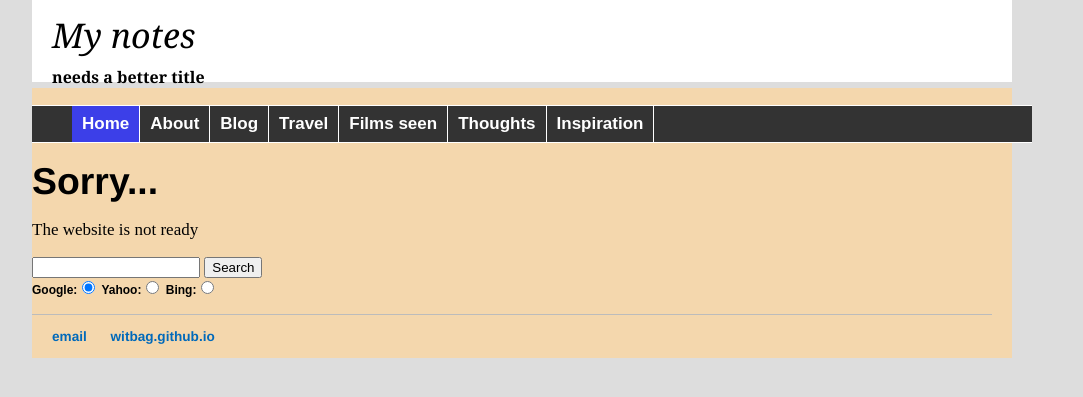
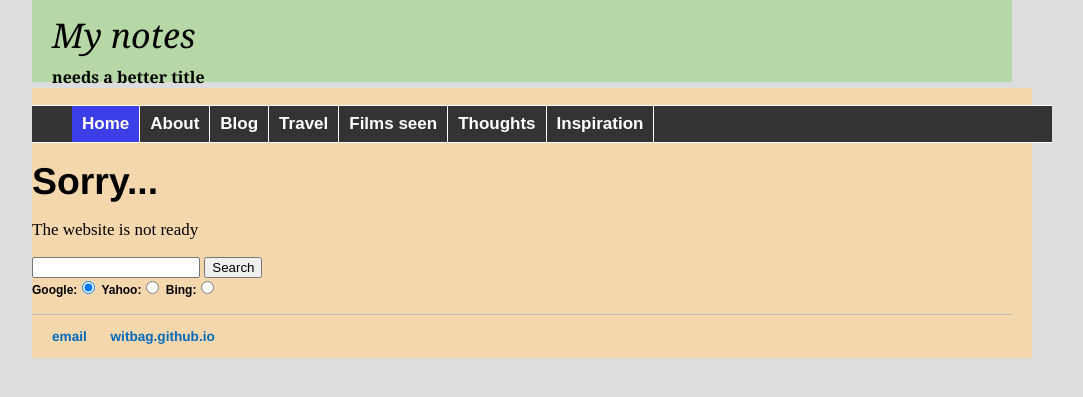
Before and after one commit to witbag/witbag.github.io, a Jekyll site: the page built from index.html, in a window 1280 px wide. Shown: the top 397 px of the page, without its empty margins (118-1201 px from the left). Built offline with Jekyll 4.4.1, drawn with Linux system fonts in a browser that asks for light colours.

Commit message:
Update main.css

```diff
--- a/css/main.css
+++ b/css/main.css
@@ -7,14 +7,13 @@ background: #FFFFFF;
 }
 #style_header {                 /*TOP BAR*/
 height: 82px;
-padding-bottom: 10px
 background: #b5d8a6;
 }
 #style_content {                /*MAIN TEXT*/
-/*width: 100%;*/
+width: 100%;
 background: #f4d7ad;
 font-size: 17px;
-  padding-right: 20px;
+padding-right: 20px;
 }
 #style_title {                  /*TOP BAR TITLE*/
 padding-top: 12px;
```
